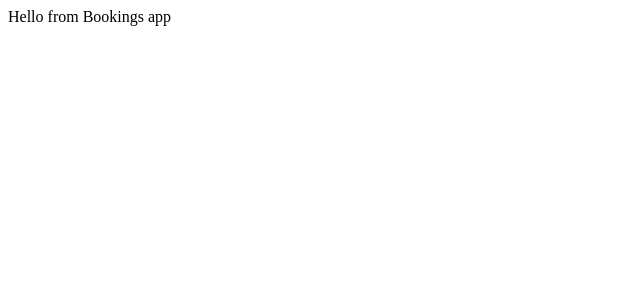
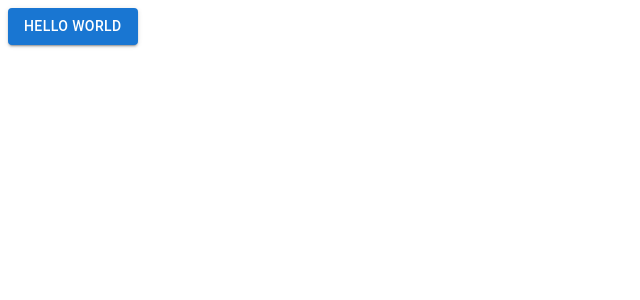
Before and after one commit to jmrmgn/bookings-app, a React (Create React App) app: page / in a window 1280 px wide. Shown: the top 300 px of the page, without its empty margins (0-640 px from the left). Built offline with nearby package versions, Linux system fonts and the light colour scheme.

Commit message:
Setup Material-UI library

```diff
--- a/package.json
+++ b/package.json
@@ -3,6 +3,9 @@
   "version": "0.1.0",
   "private": true,
   "dependencies": {
+    "@emotion/react": "^11.5.0",
+    "@emotion/styled": "^11.3.0",
+    "@mui/material": "^5.0.6",
     "@testing-library/jest-dom": "^5.15.0",
     "@testing-library/react": "^11.2.7",
     "@testing-library/user-event": "^12.8.3",
--- a/public/index.html
+++ b/public/index.html
@@ -1,14 +1,12 @@
 <!DOCTYPE html>
 <html lang="en">
+
 <head>
   <meta charset="utf-8" />
   <link rel="icon" href="%PUBLIC_URL%/favicon.ico" />
   <meta name="viewport" content="width=device-width, initial-scale=1" />
   <meta name="theme-color" content="#000000" />
-    <meta
-      name="description"
-      content="Web site created using create-react-app"
-    />
+  <meta name="description" content="Web site created using create-react-app" />
   <link rel="apple-touch-icon" href="%PUBLIC_URL%/logo192.png" />
   <!--
       manifest.json provides metadata used when your web app is installed on a
@@ -24,8 +22,10 @@
       work correctly both with client-side routing and a non-root public URL.
       Learn how to configure a non-root public URL by running `npm run build`.
     -->
+  <link rel="stylesheet" href="https://fonts.googleapis.com/icon?family=Material+Icons" />
   <title>React App</title>
 </head>
+
 <body>
   <noscript>You need to enable JavaScript to run this app.</noscript>
   <div id="root"></div>
@@ -40,4 +40,5 @@
       To create a production bundle, use `npm run build` or `yarn build`.
     -->
 </body>
+
 </html>
--- a/src/App.tsx
+++ b/src/App.tsx
@@ -1,5 +1,12 @@
+import React from 'react';
+import Button from '@mui/material/Button';
+
 function App() {
-  return <div>Hello from Bookings app</div>;
+  return (
+    <div>
+      <Button variant='contained'>Hello World</Button>
+    </div>
+  );
 }
 
 export default App;
--- /dev/null
+++ b/src/react-app-env.d.ts
@@ -0,0 +1 @@
+/// <reference types="react-scripts" />
```
Also changed, not shown: 1 other file (tests, documents, lock files or other folders). Lines whose indentation alone changed are shown as unchanged.
